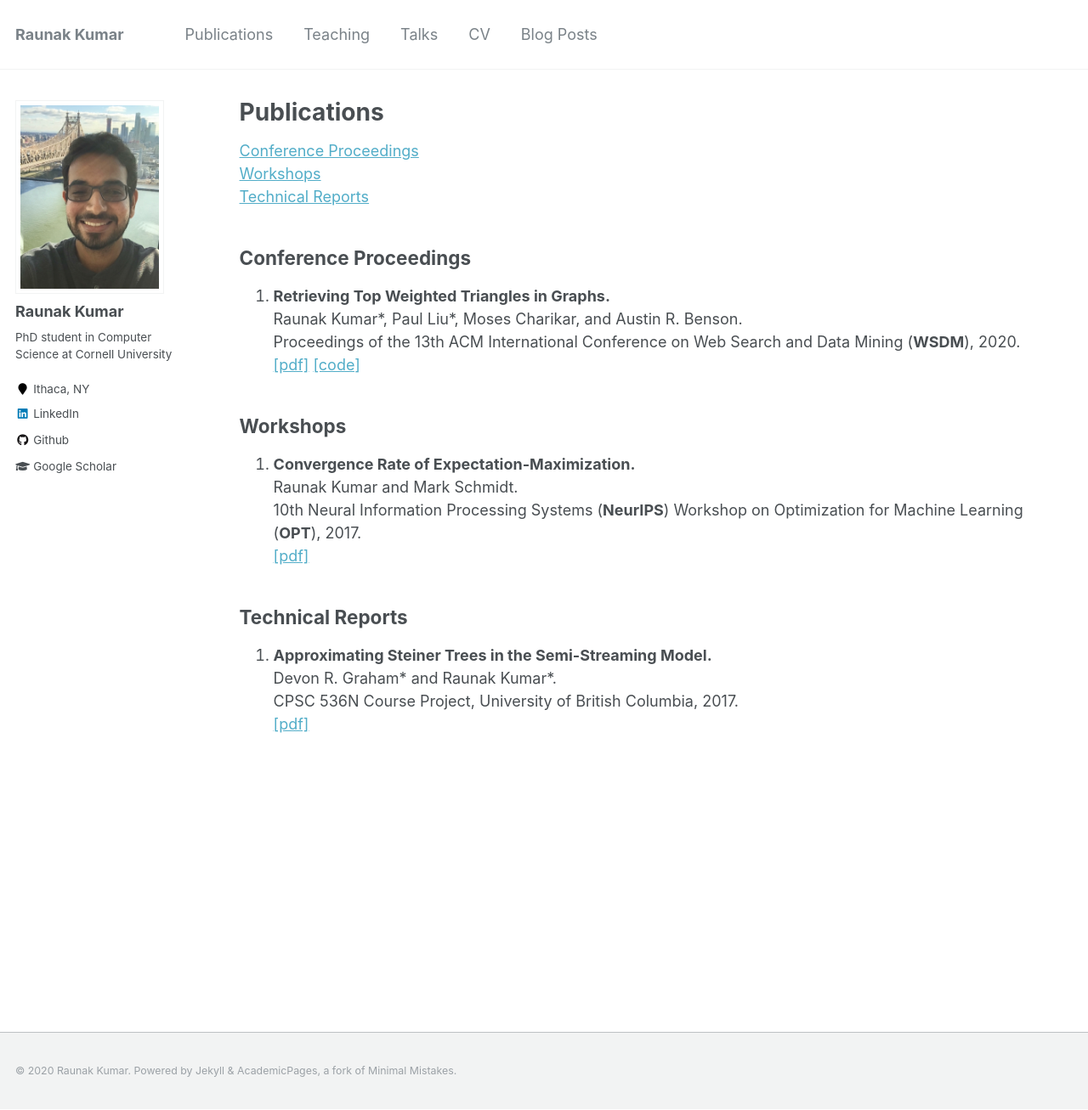
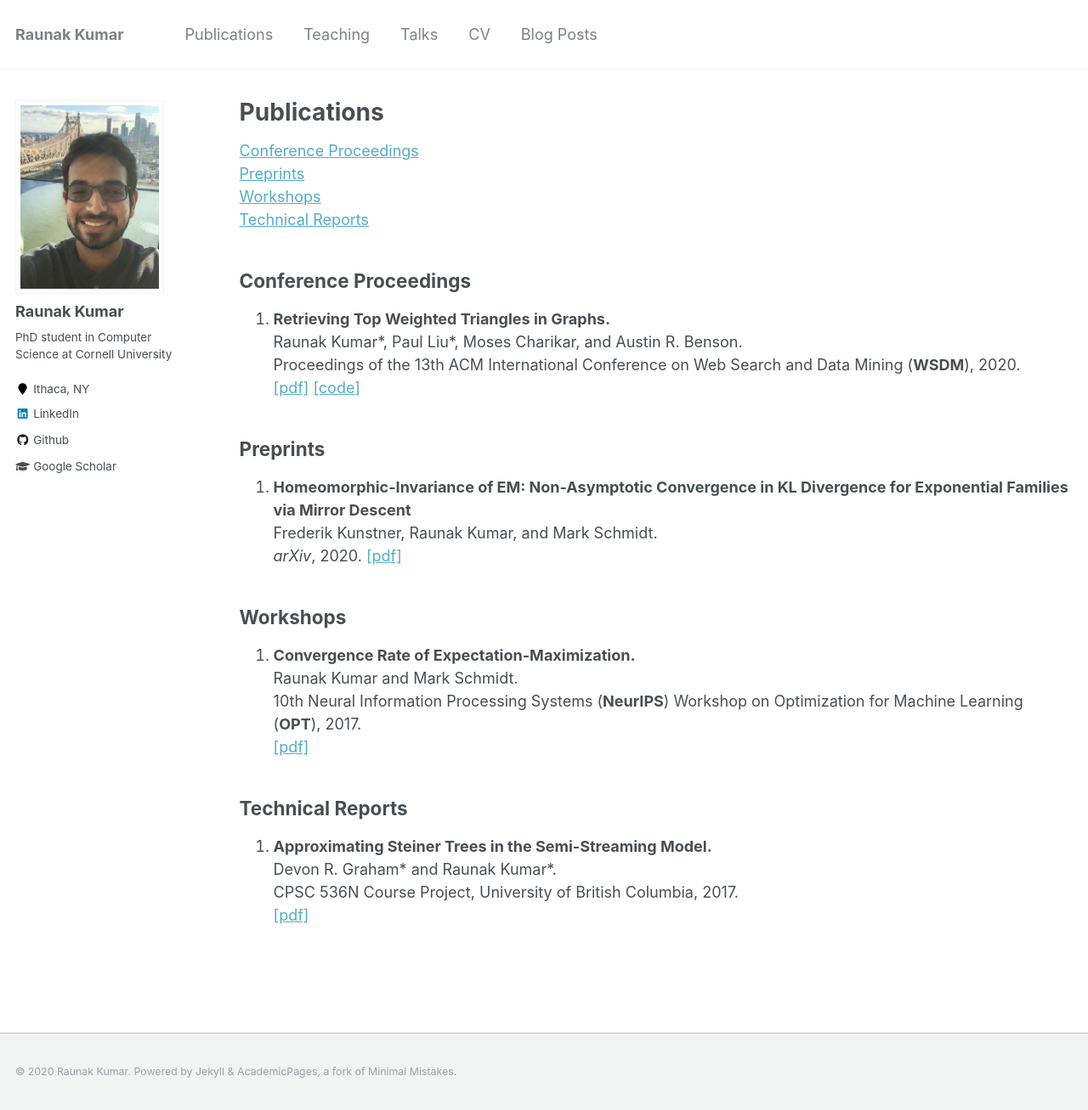
Before and after one commit to raunakkmr/raunakkmr.github.io, a Jekyll site: the page built from _pages/publications.md, in a window 1280 px wide and 1307 px high. Shown: the whole window at 85% size. Built offline with Jekyll 4.4.1, drawn with Linux system fonts in a browser that asks for light colours.

Commit message:
updated publications

```diff
--- a/_pages/publications.md
+++ b/_pages/publications.md
@@ -6,6 +6,7 @@ author_profile: true
 ---
 
 [Conference Proceedings](#conference-proceedings)
+[Preprints](#preprints)
 [Workshops](#workshops)
 [Technical Reports](#technical-reports)
 
@@ -15,8 +16,15 @@ author_profile: true
    Raunak Kumar\*, Paul Liu\*, Moses Charikar, and Austin R. Benson.
    Proceedings of the 13th ACM International Conference on Web Search and Data
    Mining (**WSDM**), 2020.
-   [\[pdf\]](https://arxiv.org/pdf/1910.00692.pdf)
+   [\[pdf\]](https://arxiv.org/abs/1910.00692)
    [\[code\]](https://github.com/raunakkmr/Retrieving-top-weighted-triangles-in-graphs)
+
+## Preprints
+
+1. **Homeomorphic-Invariance of EM: Non-Asymptotic Convergence in KL Divergence for Exponential Families via Mirror Descent**
+   Frederik Kunstner, Raunak Kumar, and Mark Schmidt.
+   *arXiv*, 2020.
+   [\[pdf\]](https://arxiv.org/abs/2011.01170)
 
 ## Workshops
 
```
